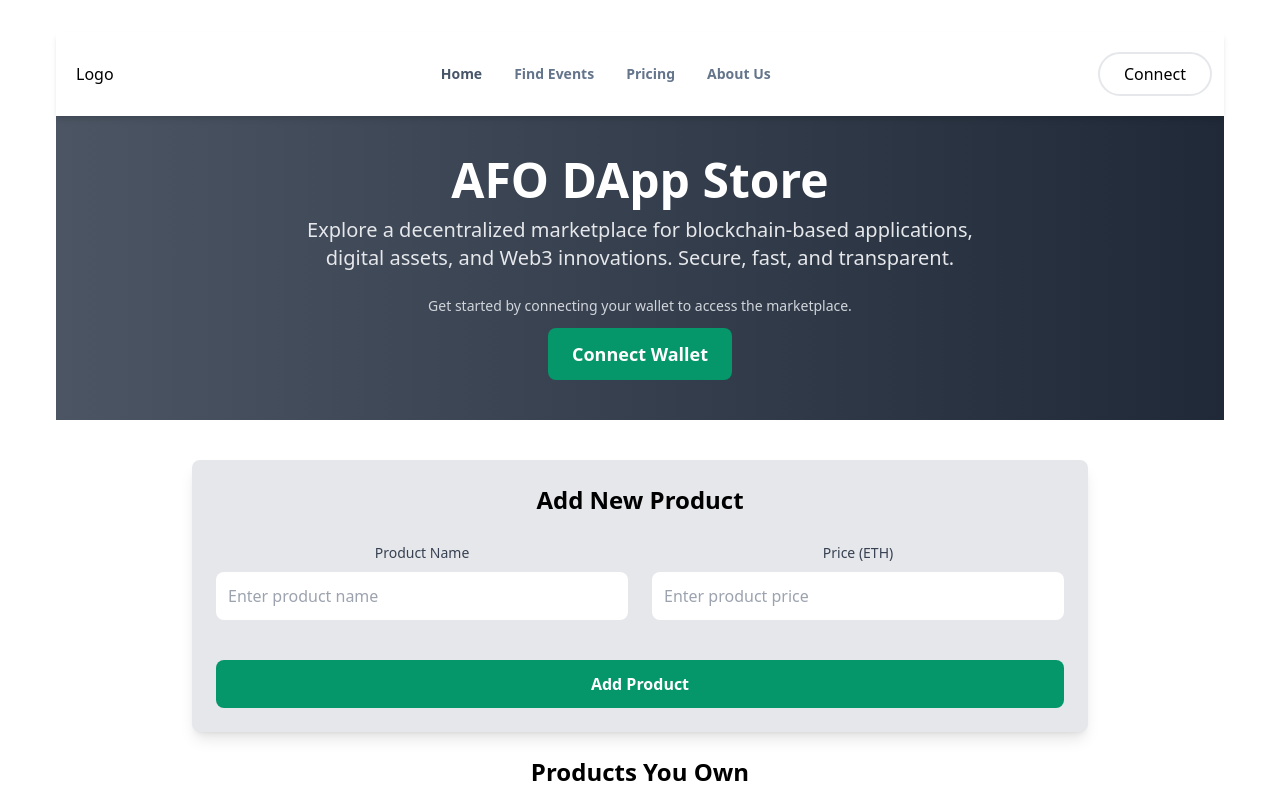
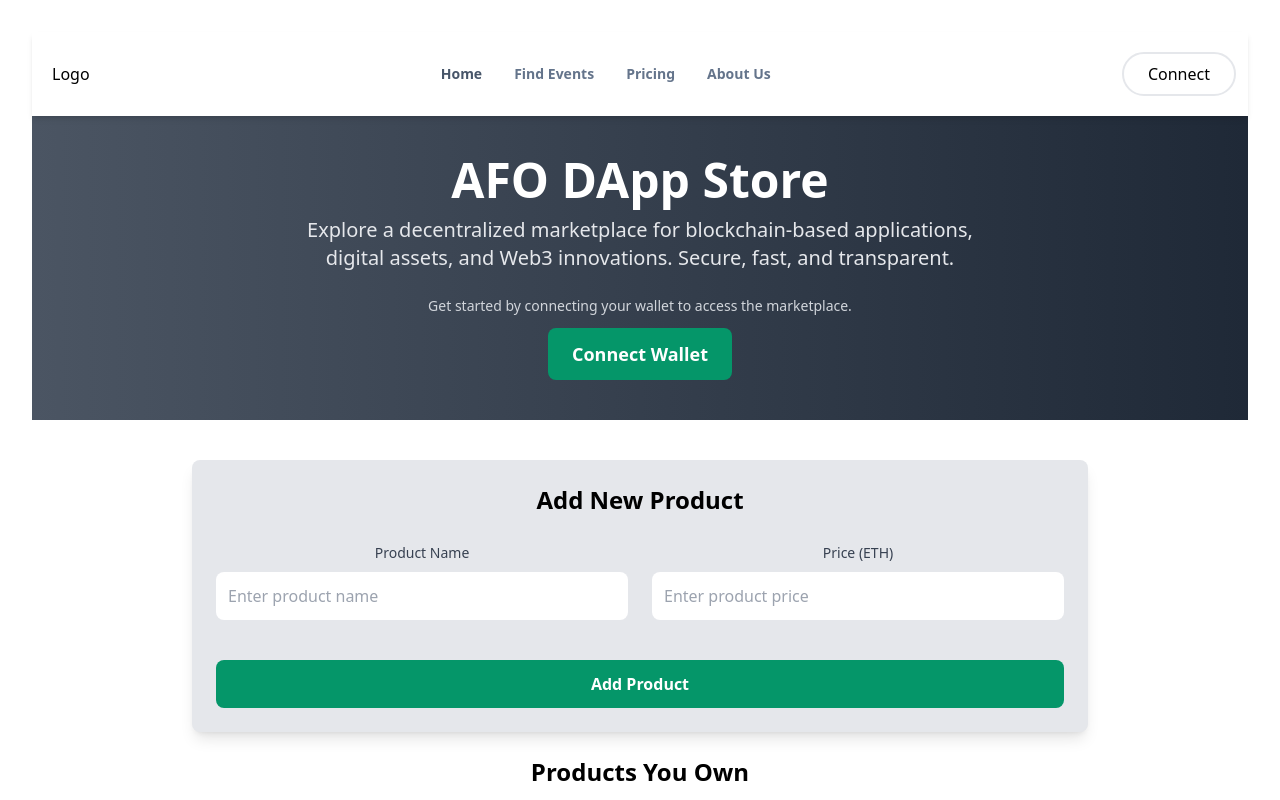
Before and after one commit to Megabyte-webdev/market-dapp, a React (Vite) app: page / in a window 1280 px wide. Shown: the top 800 px of the page. Built offline with nearby package versions, Linux system fonts and the light colour scheme.

Commit message:
Update MainLayout.jsx

```diff
--- a/src/layout/MainLayout.jsx
+++ b/src/layout/MainLayout.jsx
@@ -4,7 +4,7 @@ import { Outlet } from 'react-router-dom'
 
 const MainLayout = () => {
     return (
-        <div className="w-full max-w-peak px-3 md:px-6" >
+        <div className="w-full max-w-peak" >
             <Navbar />
             <main className="">
                 <Outlet />
```
